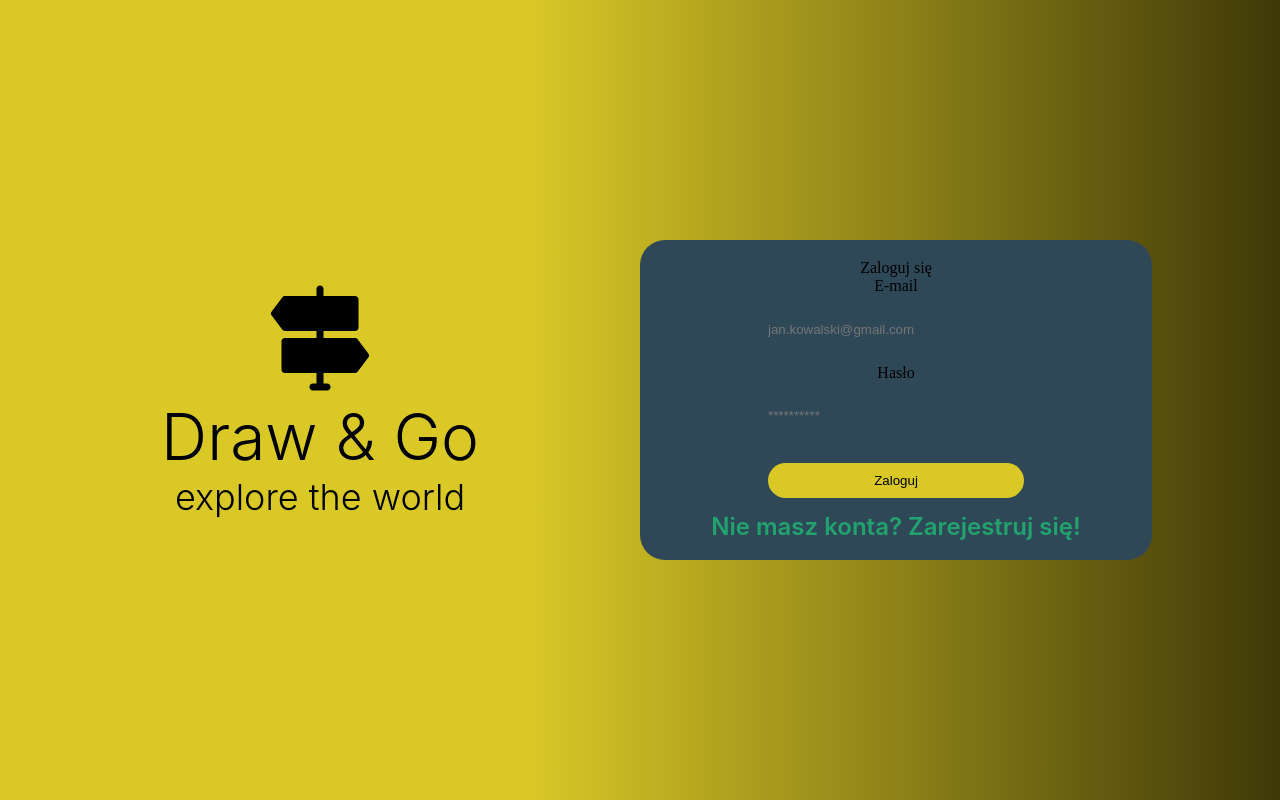
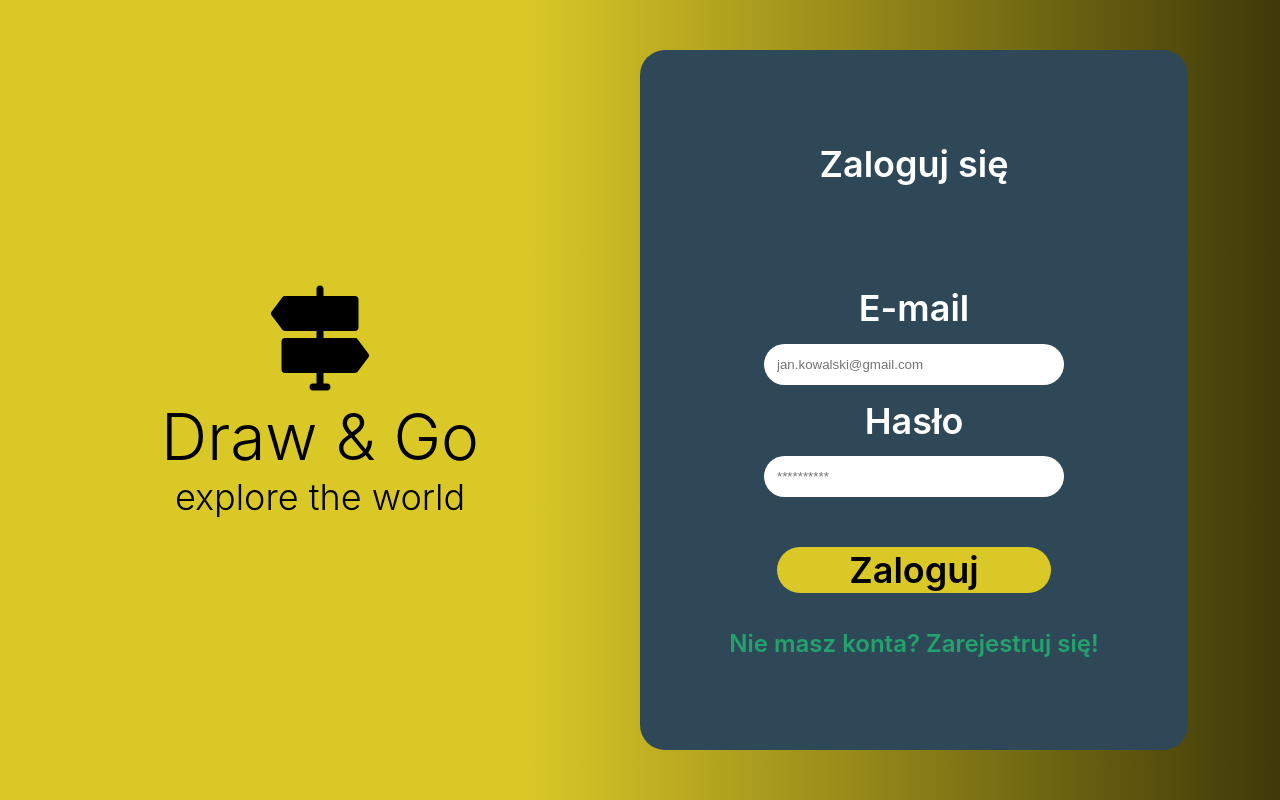
Before and after one commit to pepeni/DrawAndGo, a PHP site: page /public/views/login.html in a window 1280 px wide. Run offline with PHP 8.4, Linux system fonts and the light colour scheme.

Commit message:
login v1

```diff
--- a/public/css/style.css
+++ b/public/css/style.css
@@ -31,6 +31,8 @@ form {
     height: 40vh;
     background: #2F4858;
     border-radius: 25px;
+    width: 548px;
+    height: 700px;
 }
 button {
     background: #DAC827;
@@ -40,14 +42,20 @@ button {
     color: black;
     margin: 1em;
     line-height: 2.5em;
+    font-family: 'Inter';
+    font-style: normal;
+    font-weight: 600;
+    font-size: 36px;
+    line-height: 44px;
 }
 
 input {
-    background-color: transparent;
+    background-color: white;
     border: none;
     padding: 1em;
     margin: 1em;
     width: 50%;
+    border-radius: 25px;
 }
 
 img {
@@ -55,7 +63,7 @@ img {
     height: 112px;
 }
 
-.login-text-1 {
+.logo-text-1 {
     font-family: 'Inter';
     font-style: normal;
     font-weight: 300;
@@ -66,7 +74,7 @@ img {
     color: #000000;
 }
 
-.login-text-2 {
+.logo-text-2 {
     font-family: 'Inter';
     font-style: normal;
     font-weight: 300;
@@ -75,6 +83,39 @@ img {
     text-align: center;
 
     color: #000000;
+}
+.login-text {
+    font-family: 'Inter';
+    font-style: normal;
+    font-weight: 600;
+    font-size: 36px;
+    line-height: 44px;
+
+
+    color: #FFFFFF;
+}
+
+.email-text {
+    font-family: 'Inter';
+    font-style: normal;
+    font-weight: 600;
+    font-size: 36px;
+    line-height: 44px;
+    text-align: left;
+    margin-top: 100px;
+
+    color: #FFFFFF;
+}
+
+.password-text {
+    font-family: 'Inter';
+    font-style: normal;
+    font-weight: 600;
+    font-size: 36px;
+    line-height: 44px;
+
+
+    color: #FFFFFF;
 }
 
 a {
--- a/public/views/login.html
+++ b/public/views/login.html
@@ -7,8 +7,8 @@
     <div class="container">
         <div class="logo">
             <img src="../img/logo.svg">
-            <div class="login-text-1">Draw & Go</div>
-            <div class="login-text-2">explore the world</div>
+            <div class="logo-text-1">Draw & Go</div>
+            <div class="logo-text-2">explore the world</div>
         </div>
         <div class="login-container">
             <form>
```
